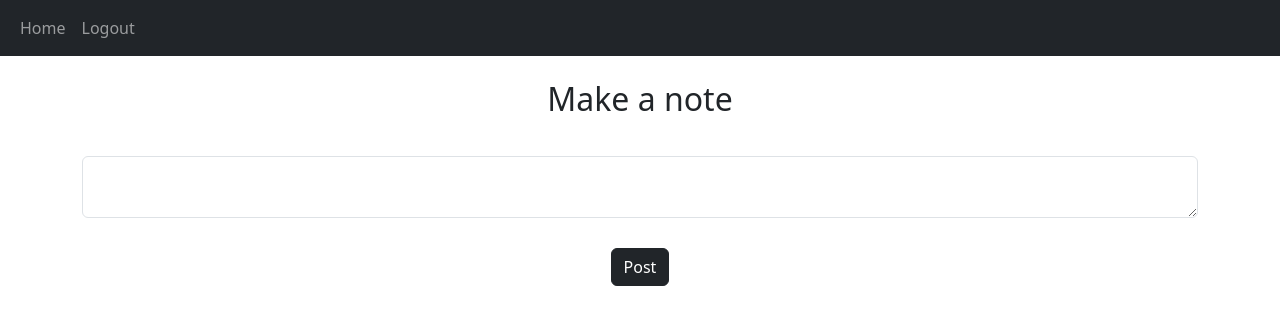
After one commit to EEDolgy/organazer, a Flask app: page /add-note in a window 1280 px wide. The commit adds this page. Shown: the top 325 px of the page. Run offline with Flask 3, Linux system fonts and the light colour scheme; a user stored in the database is signed in.

Commit message:
New table added to database. An html-layout for several pages has been made. Logic of creating a post implemented

```diff
--- a/src/auth/templates/auth/login.html
+++ b/src/auth/templates/auth/login.html
@@ -1,6 +1,6 @@
 {% extends "base.html" %}
 
-{% block title %}login{% endblock %}
+{% block title %}Login{% endblock %}
 
 {% block body %}
 <form method="post">
--- a/src/auth/templates/auth/sign-up.html
+++ b/src/auth/templates/auth/sign-up.html
@@ -1,6 +1,6 @@
 {% extends "base.html" %}
 
-{% block title %}login{% endblock %}
+{% block title %}sign-up{% endblock %}
 
 {% block body %}
 <form method="post">
--- a/src/content/content.py
+++ b/src/content/content.py
@@ -1,5 +1,7 @@
-from flask import Blueprint, render_template
+from flask import Blueprint, render_template, request, flash
 from flask_login import current_user, login_required
+from ..models import Content
+from .. import db
 
 
 content = Blueprint("content", __name__, template_folder='templates')
@@ -23,7 +25,21 @@ def todo_list():
     return render_template("content/todo-list.html", user=current_user)
 
 
-@content.route("/add-note")
+@content.route("/add-note", methods=['POST', 'GET'])
 @login_required
 def add_note():
+    if request.method == 'POST':
+        text = request.form.get('text')
+
+        if not text:
+            flash('A note can not be empty', category='error')
+        else:
+            cont = Content(text=text, author=current_user.id, type='todo')
+
+            db.session.add(cont)
+            db.session.commit()
+
+            flash('Note created', category='success')
+
+
     return render_template("content/add-note.html", user=current_user)
--- /dev/null
+++ b/src/content/templates/content/add-note.html
@@ -0,0 +1,18 @@
+{% extends "base.html" %}
+
+{% block title %}New Note{% endblock %}
+
+{% block body %}
+<h2>Make a note</h2>
+</br>
+<form method="post">
+    <div class="form-group">
+        <textarea name="text" id="text" class="form-control">
+        </textarea>
+        </br>
+        <div align="center">
+            <button class="btn btn-dark" type="submit">Post</button>
+        </div>
+    </div>
+</form>
+{% endblock %}
--- a/src/content/templates/books.html
+++ b/src/content/templates/content/books.html
@@ -1,6 +1,6 @@
 {% extends "base.html" %}
 
-{% block title %}login{% endblock %}
+{% block title %}Books{% endblock %}
 
 {% block body %}
 {% endblock %}
--- a/src/content/templates/TODO-list.html
+++ b/src/content/templates/content/films.html
@@ -1,6 +1,6 @@
 {% extends "base.html" %}
 
-{% block title %}login{% endblock %}
+{% block title %}Films{% endblock %}
 
 {% block body %}
 {% endblock %}
--- a/src/content/templates/add-note.html
+++ b/src/content/templates/content/todo-list.html
@@ -1,6 +1,6 @@
 {% extends "base.html" %}
 
-{% block title %}login{% endblock %}
+{% block title %}TODO{% endblock %}
 
 {% block body %}
 {% endblock %}
--- a/src/content/templates/films.html
+++ /dev/null
@@ -1,6 +0,0 @@
-{% extends "base.html" %}
-
-{% block title %}login{% endblock %}
-
-{% block body %}
-{% endblock %}
--- a/src/general/general.py
+++ b/src/general/general.py
@@ -1,5 +1,6 @@
 from flask import Blueprint, render_template
 from flask_login import login_required, current_user
+from ..models import Content
 
 general = Blueprint("general", __name__, template_folder='templates')
 
@@ -11,4 +12,5 @@ def greetings():
 @general.route("/home")
 @login_required
 def home():
-    return render_template("general/home.html", user=current_user)
+    contents = Content.query.all()
+    return render_template("general/home.html", user=current_user, contents=contents)
--- a/src/general/templates/general/greetings.html
+++ b/src/general/templates/general/greetings.html
@@ -1,6 +1,6 @@
 {% extends "base.html" %}
 
-{% block title %}login{% endblock %}
+{% block title %}Start Page{% endblock %}
 
 {% block body %}
 <div>
--- a/src/templates/base.html
+++ b/src/templates/base.html
@@ -19,7 +19,6 @@
             <div class="collapse navbar-collapse" id="navbar">
                 <div class="navbar-nav">
                     {% if user.is_authenticated %}
-                        <a class="nav-item nav-link" href="/">Start page</a>
                         <a class="nav-item nav-link" href="/home">Home</a>
                         <a class="nav-item nav-link" href="/logout">Logout</a>
                     {% else %}
```
Also changed, not shown: src/general/templates/general/home.html (+2 -6 lines), src/models.py (+10 -0 lines), src/templates/posts.html (added, +23 -0 lines), var/src-instance/database.db.
